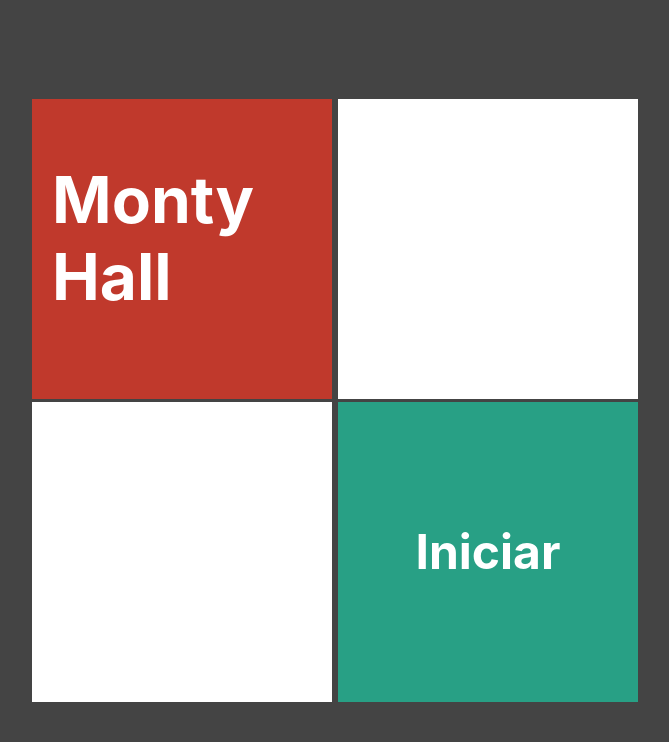
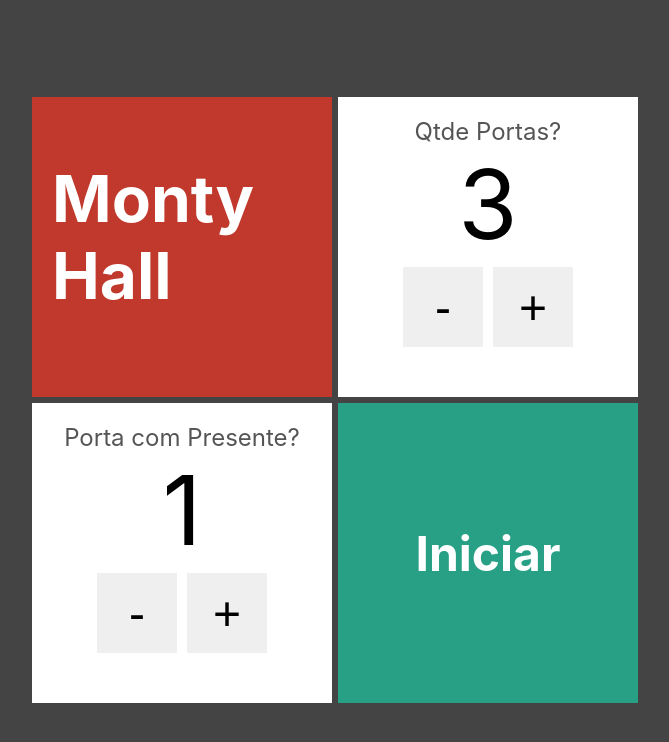
Before and after one commit to leonardocs1/monty-hall, a Next.js app: page / in a window 1280 px wide. Shown: the top 742 px of the page, without its empty margins (305-974 px from the left). Built offline with nearby package versions, Linux system fonts and the light colour scheme.

Commit message:
Validando do Formulário

```diff
--- /dev/null
+++ b/components/EntradaNumerica.tsx
@@ -0,0 +1,23 @@
+import styles from "../styles/EntradaNumerica.module.css"
+
+interface EntradaNumericaProps {
+  text: string
+  value: number
+  onChange: (newValue: number) => void
+}
+
+export default function EntradaNumerica(props: EntradaNumericaProps) {
+  const dec = () => props.onChange(props.value - 1)
+  const inc = () => props.onChange(props.value + 1)
+
+  return (
+    <div className={styles.entradaNumerica}>
+      <span className={styles.text}>{props.text}</span>
+      <span className={styles.value}>{props.value}</span>
+      <div className={styles.botoes}>
+        <button className={styles.btn} onClick={dec}>-</button>
+        <button className={styles.btn} onClick={inc}>+</button>
+      </div>
+    </div>
+  )
+}
--- a/pages/index.tsx
+++ b/pages/index.tsx
@@ -1,20 +1,33 @@
 import styles from "../styles/Formulario.module.css";
 import Cartao from "../components/Cartao";
 import Link from "next/link"
+import EntradaNumerica from "../components/EntradaNumerica";
+import { useState } from "react";
 
 export default function Formulario() {
+  const [qtdePortas, setQtdePortas] = useState(3)
+  const [comPresente, setComPresente] = useState(1)
+
   return (
     <div className={styles.formulario}>
       <div>
         <Cartao bgcolor="#c0392c">
           <h1>Monty Hall</h1>
         </Cartao>
-        <Cartao></Cartao>
+        <Cartao>
+          <EntradaNumerica text="Qtde Portas?"
+          value={qtdePortas}
+          onChange={novaQtde => setQtdePortas(novaQtde)}/>
+        </Cartao>
       </div>
       <div>
-        <Cartao></Cartao>
+        <Cartao>
+        <EntradaNumerica text="Porta com Presente?"
+          value={comPresente}
+          onChange={novaPortaComPresente => setComPresente(novaPortaComPresente)}/>
+        </Cartao>
         <Cartao bgcolor="#28a085">
-          <Link href={`/jogo/4/2`}>
+          <Link href={`/jogo/${qtdePortas}/${comPresente}`}>
             <h2 className={styles.link}>Iniciar</h2>
           </Link>
         </Cartao>
--- /dev/null
+++ b/styles/EntradaNumerica.module.css
@@ -0,0 +1,31 @@
+.entradaNumerica {
+  display: flex;
+  flex: 1;
+  flex-direction: column;
+  align-items: center;
+  color: #000;
+}
+
+.text {
+  color: #555;
+  font-size: 1.5rem;
+}
+
+.value {
+  font-size: 6rem;
+}
+
+.botoes {
+  display: flex;
+}
+
+.btn {
+  display: flex;
+  justify-content: center;
+  align-items: center;
+  font-size: 3rem;
+  height: 80px;
+  width: 80px;
+  margin: 5px;
+  border: none;
+}
--- a/styles/Formulario.module.css
+++ b/styles/Formulario.module.css
@@ -1,8 +1,13 @@
 .formulario {
   display: flex;
+  flex-direction: column;
   justify-content: center;
   align-items: center;
   height: 100vh;
+}
+
+.formulario > div {
+  display: flex;
 }
 
 .link {
@@ -11,4 +16,5 @@
   align-items: center;
   flex: 1;
   margin: 0;
+  cursor: pointer;
 }
```
Also changed, not shown: pages/jogo/[portas]/[temPresente].tsx (+14 -2 lines), components/Presente.tsx (renamed from components/Presente.jsx).
